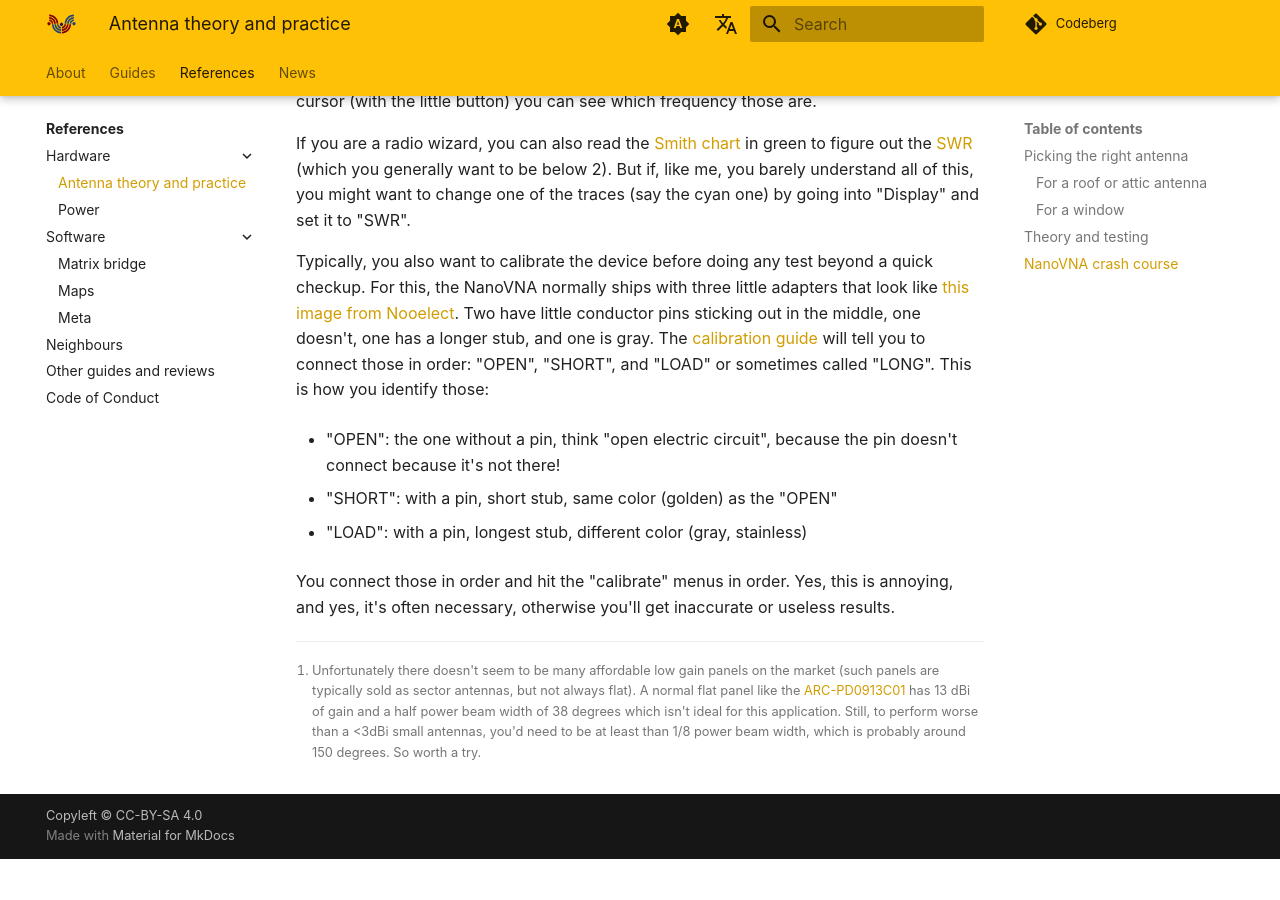
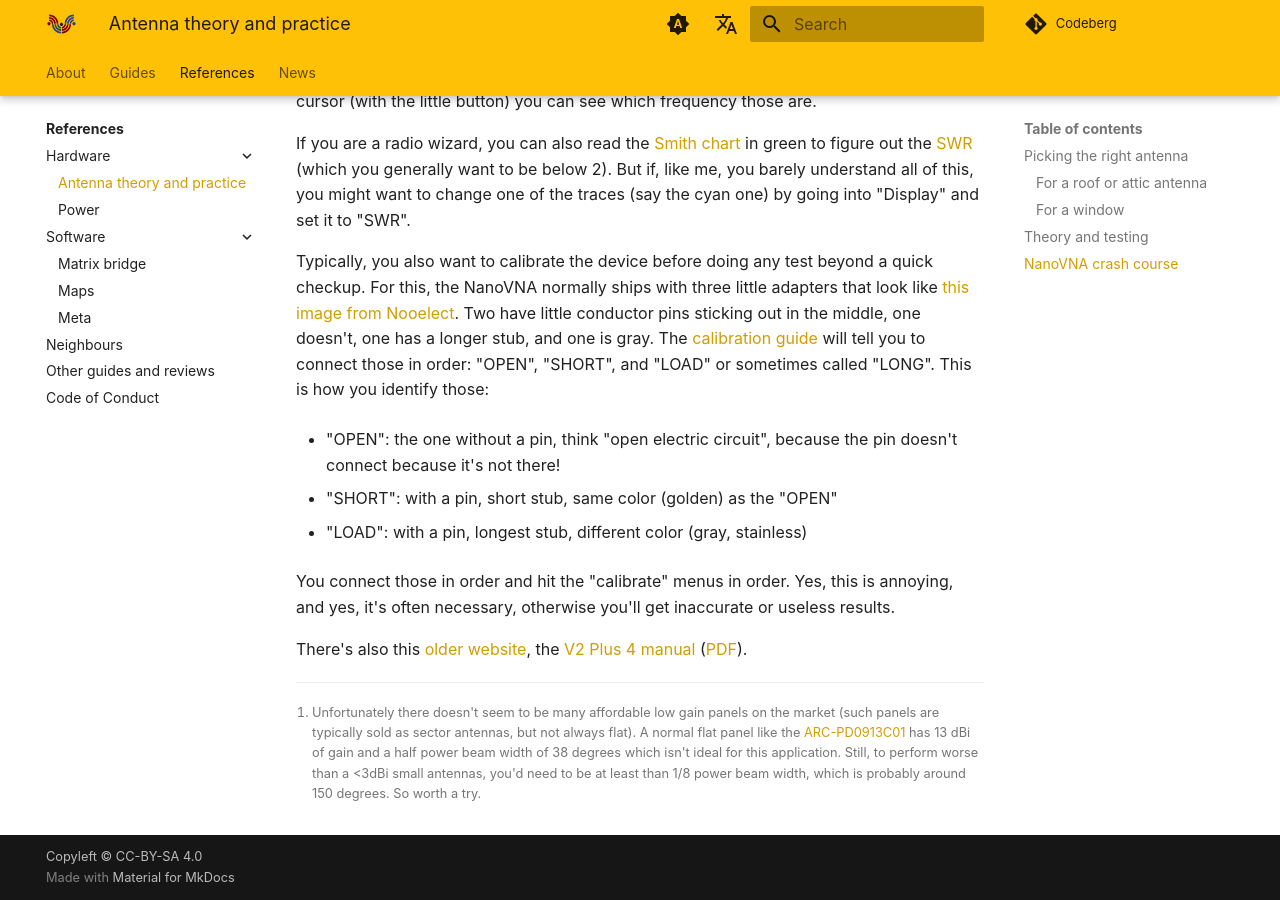
Before and after one commit to ReseauLibre/lora.reseaulibre.ca, an MkDocs documentation site: the page built from docs/references/hardware/antennas.md, in a window 1280 px wide and 900 px high, scrolled down 2170 px. Built offline with MkDocs 1.6.1 and Material for MkDocs 9.7.7, drawn with Linux system fonts in a browser that asks for light colours; plug-ins that fetch from the network failed and are left out; comment, search, counter and statistics services are not loaded; before the commit the page ends 3029 px from its top, so only the background shows below that.

Commit message:
add docs on the older VNA stuff, which have better manuals

```diff
--- a/docs/references/hardware/antennas.md
+++ b/docs/references/hardware/antennas.md
@@ -133,3 +133,6 @@ you identify those:
 You connect those in order and hit the "calibrate" menus in
 order. Yes, this is annoying, and yes, it's often necessary, otherwise
 you'll get inaccurate or useless results.
+
+There's also this [older website](https://nanorfe.com/nanovna-v2.html), the [V2 Plus 4 manual](https://nanorfe.com/nanovna-v2-user-manual.html)
+([PDF](https://nanorfe.com/images/V2Plus4_Manual_NC4BR.pdf)).
```
